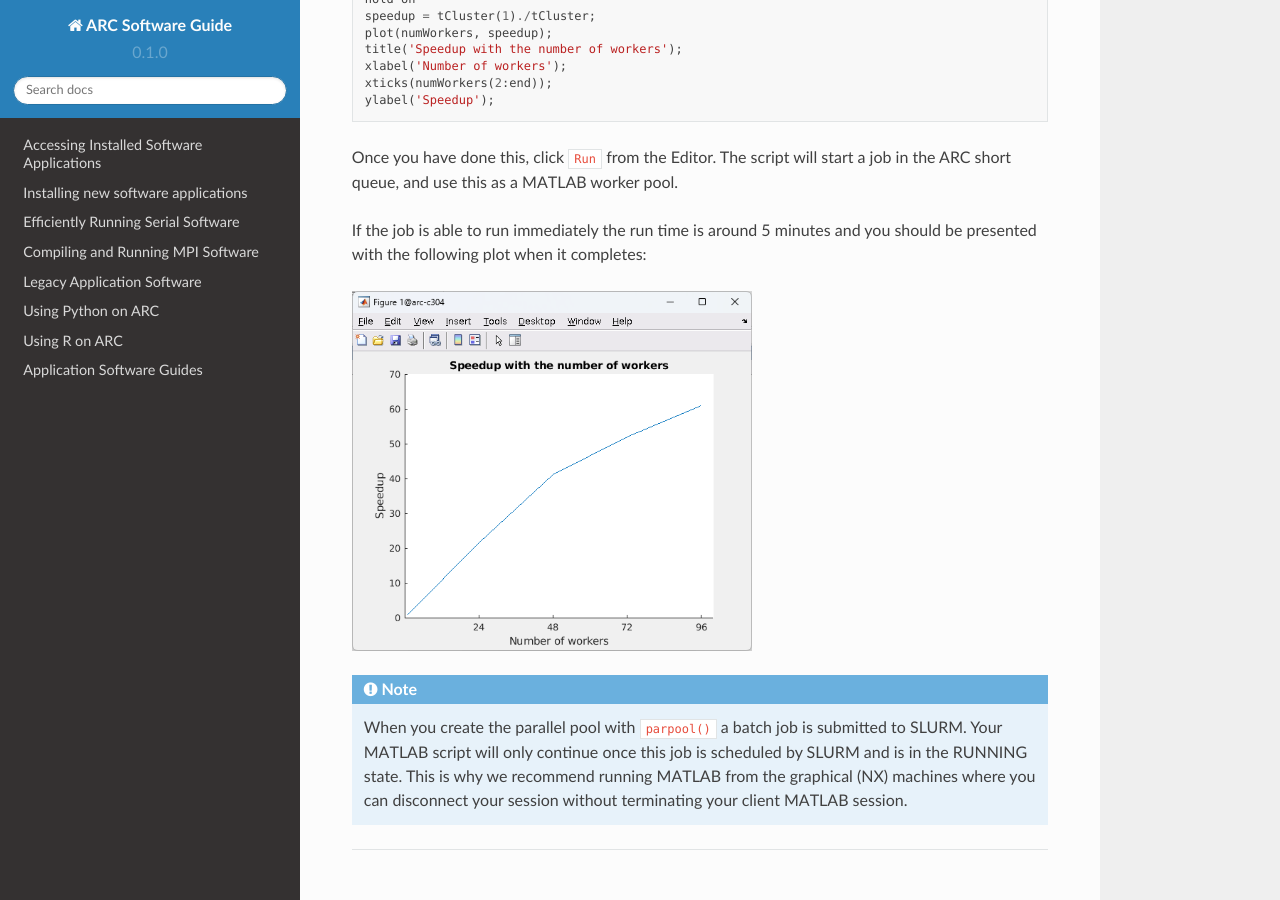
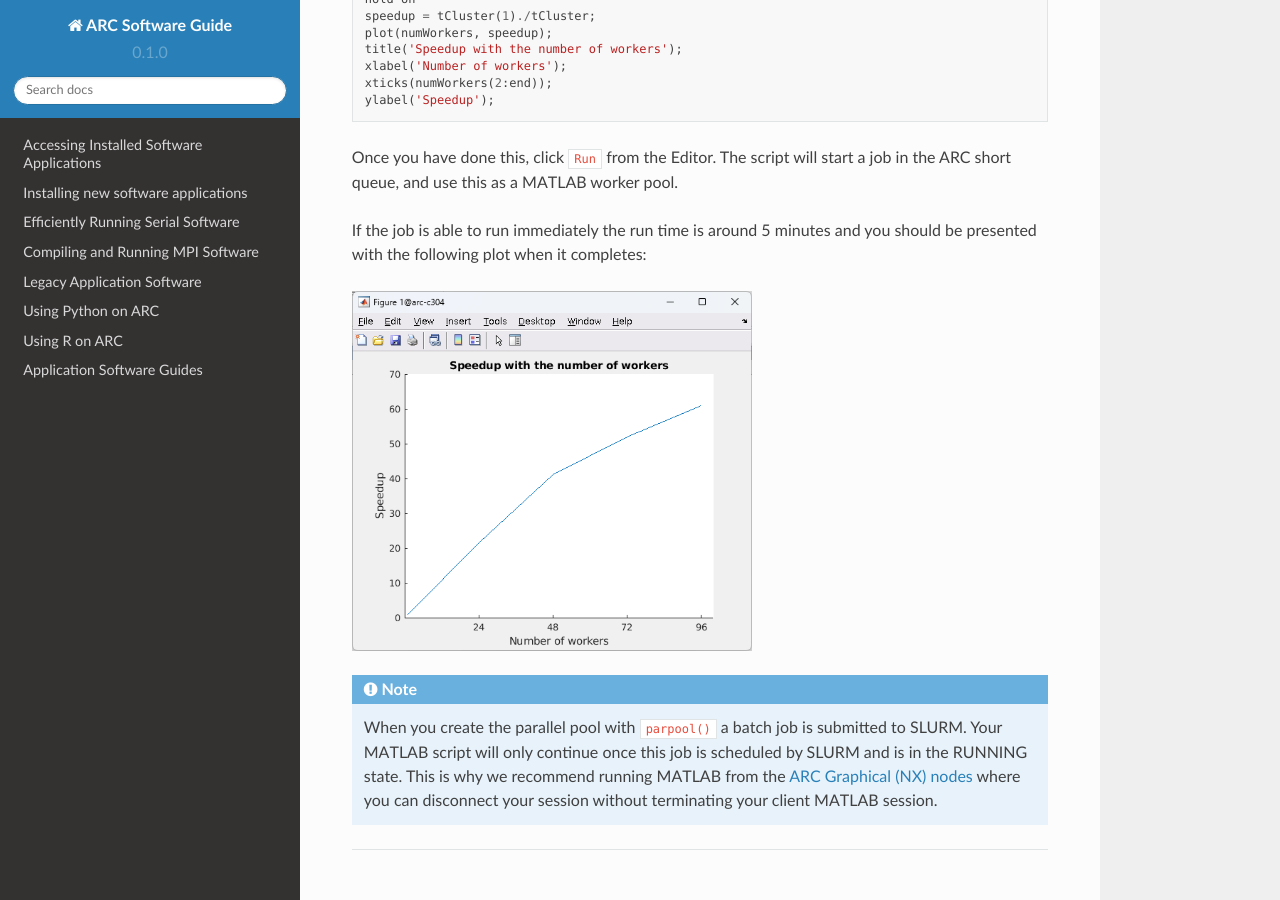
Before and after one commit to oxford-arc/arc-software-guide, a Sphinx documentation site: the page built from docs/source/apps/arc_matlab_mps.rst, in a window 1280 px wide and 900 px high, scrolled down 4021 px. Built offline with Sphinx 7.4.7 and the Read the Docs theme 2.0.0, drawn with Linux system fonts in a browser that asks for light colours.

Commit message:
Update arc_matlab_mps.rst

```diff
--- a/docs/source/apps/arc_matlab_mps.rst
+++ b/docs/source/apps/arc_matlab_mps.rst
@@ -136,5 +136,5 @@ If the job is able to run immediately the run time is around 5 minutes and you s
 
 .. note::
    When you create the parallel pool with ``parpool()`` a batch job is submitted to SLURM. Your MATLAB script will only continue once this job is scheduled by SLURM
-   and is in the RUNNING state. This is why we recommend running MATLAB from the graphical (NX) machines where you can disconnect your session without terminating your
+   and is in the RUNNING state. This is why we recommend running MATLAB from the `ARC Graphical (NX) nodes <https://arc-user-guide.readthedocs.io/en/latest/connecting-to-arc.html#accessing-the-graphical-nodes-via-a-web-browser>`_ where you can disconnect your session without terminating your
    client MATLAB session.
```
